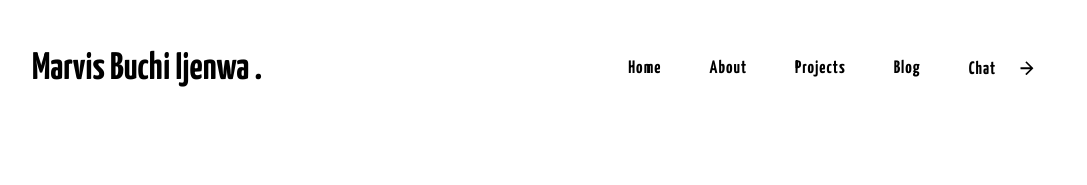
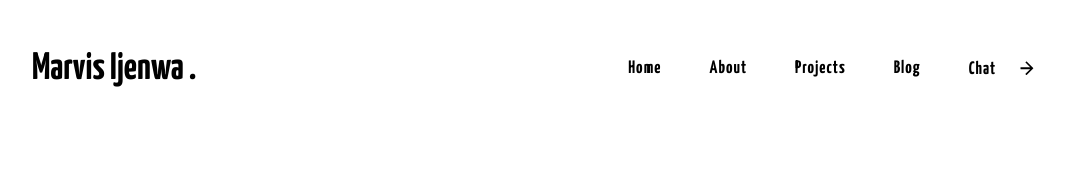
Before and after one commit to IjEmpire/netlify-portfilio-page, a plain HTML site: page index.html in a window 1280 px wide. Shown: the top 185 px of the page, without its empty margins (96-1183 px from the left). Drawn offline with Linux system fonts and the light colour scheme; a web font is replaced by a local one.

Commit message:
Update index.html
changed hero h1 content with class name: nav-logo
from "Marvis Buchi Ijenwa" to "Marvis Ijenwa"

```diff
--- a/index.html
+++ b/index.html
@@ -15,7 +15,7 @@
 
     <header class="header">
         <nav class="navbar">
-            <a href="index.html" class="nav-logo">Marvis Buchi Ijenwa <span>.</span></a>
+            <a href="index.html" class="nav-logo">Marvis Ijenwa <span>.</span></a>
             <ul class="nav-menu">
                 <li class="nav-item">
                     <a href="index.html" class="nav-link" id="home-link">Home</a>
```
